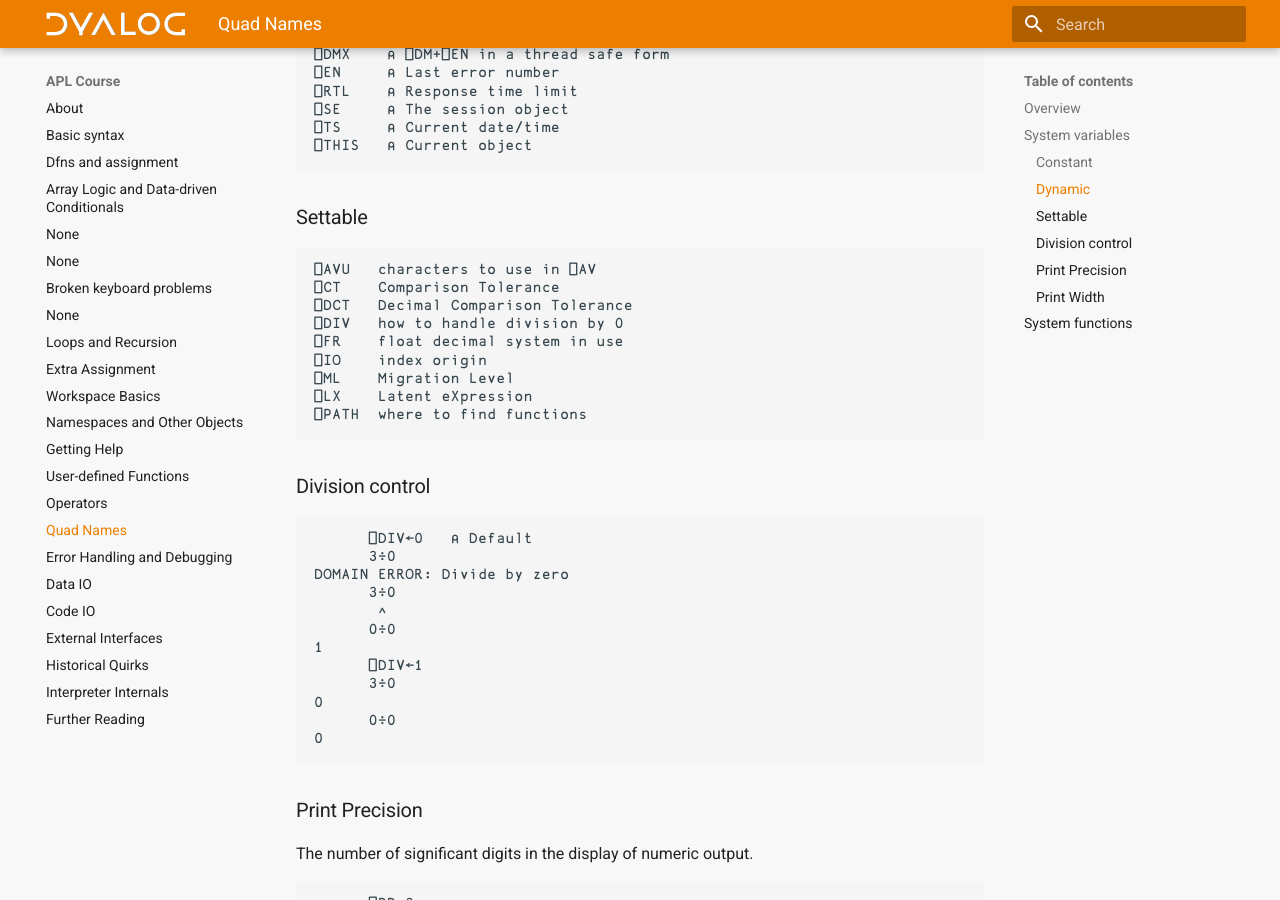
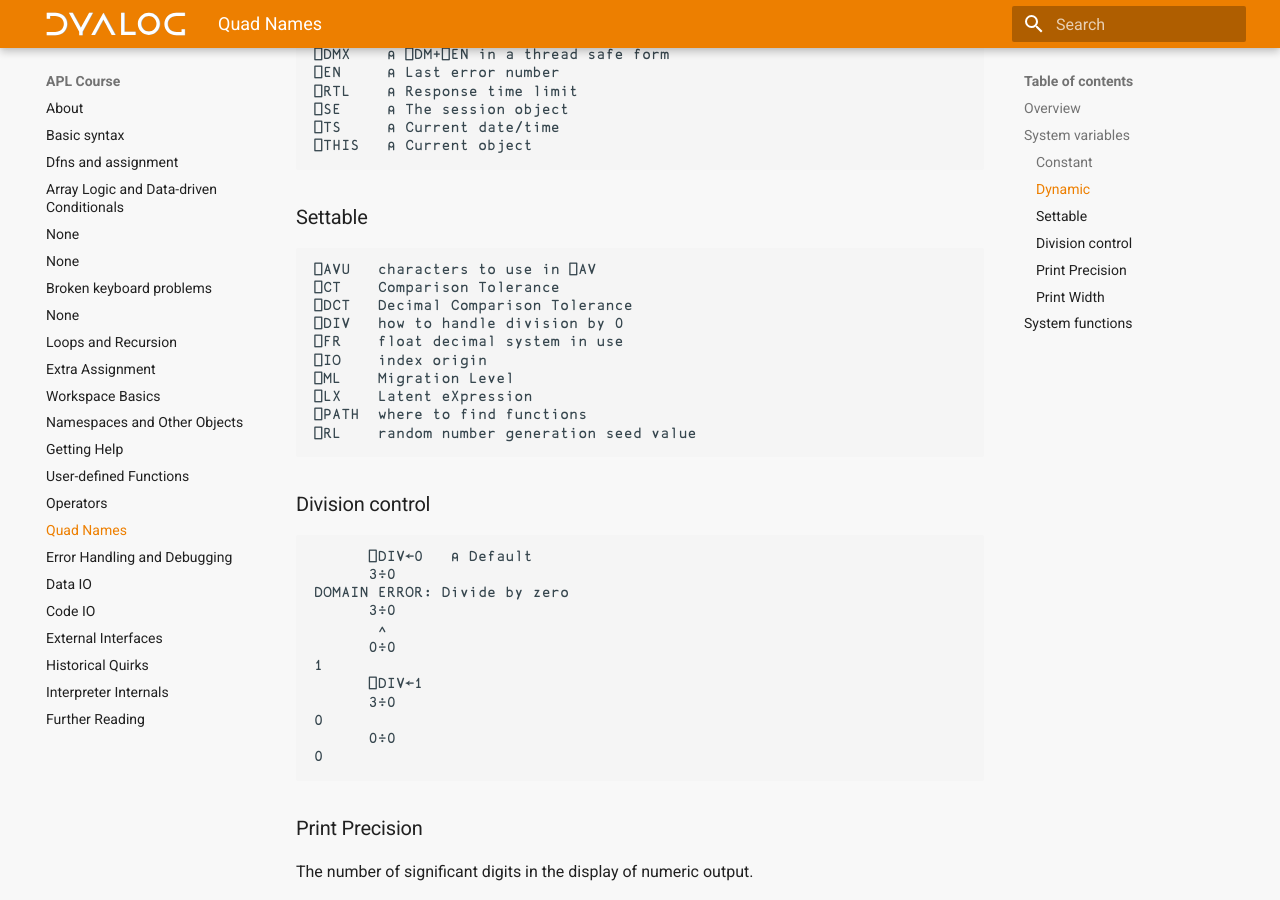
Before and after one commit to Dyalog/APLCourse, an MkDocs documentation site: the page built from docs/Quad names.md, in a window 1280 px wide and 900 px high, scrolled down 2063 px. Built offline with MkDocs 1.6.1 and Material for MkDocs 9.7.7, drawn with Linux system fonts in a browser that asks for light colours.

````diff
--- a/docs/Quad names.md
+++ b/docs/Quad names.md
@@ -191,6 +191,7 @@
 ⎕ML    Migration Level
 ⎕LX    Latent eXpression
 ⎕PATH  where to find functions
+⎕RL    random number generation seed value
 ```
 
 ### Division control
````
